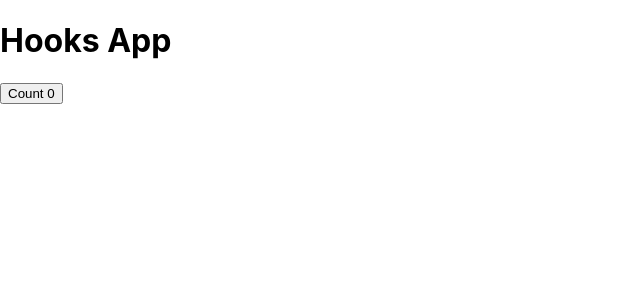
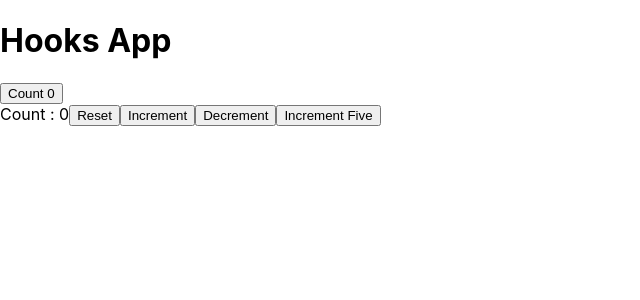
Before and after one commit to ZainabBubere/ReactHooks, a React (Create React App) app: page / in a window 1280 px wide. Shown: the top 300 px of the page, without its empty margins (0-640 px from the left). Built offline with nearby package versions, Linux system fonts and the light colour scheme.

Commit message:
Added HookCounter file

```diff
--- a/src/App.js
+++ b/src/App.js
@@ -1,12 +1,14 @@
 import logo from './logo.svg';
 import './App.css';
 import Counter from './Components/Counter'
+import HookCounter from './Components/HookCounter';
 
 function App() {
   return (
     <div>
       <h1>Hooks App</h1>
       <Counter></Counter>
+      <HookCounter></HookCounter>
     </div>
   );
 }
--- /dev/null
+++ b/src/Components/HookCounter.js
@@ -0,0 +1,23 @@
+import React, {useState} from 'react'
+
+function HookCounter() {
+    const initialState = 0
+    const [state, setstate] = useState(initialState)
+
+    const incrementFive = () => {
+        for (let i = 0; i < 5; i++){
+            setstate(prevstate => prevstate + 1)
+        }
+    }
+    return (
+        <div>
+           Count : {state}
+           <button onClick={() => setstate(initialState)}>Reset</button>
+           <button onClick={() => setstate(prevstate => prevstate + 1)}>Increment</button>
+           <button onClick={() => setstate(prevstate => prevstate - 1)}>Decrement</button>
+           <button onClick = {incrementFive}>Increment Five</button>
+        </div>
+    )
+}
+
+export default HookCounter
```
